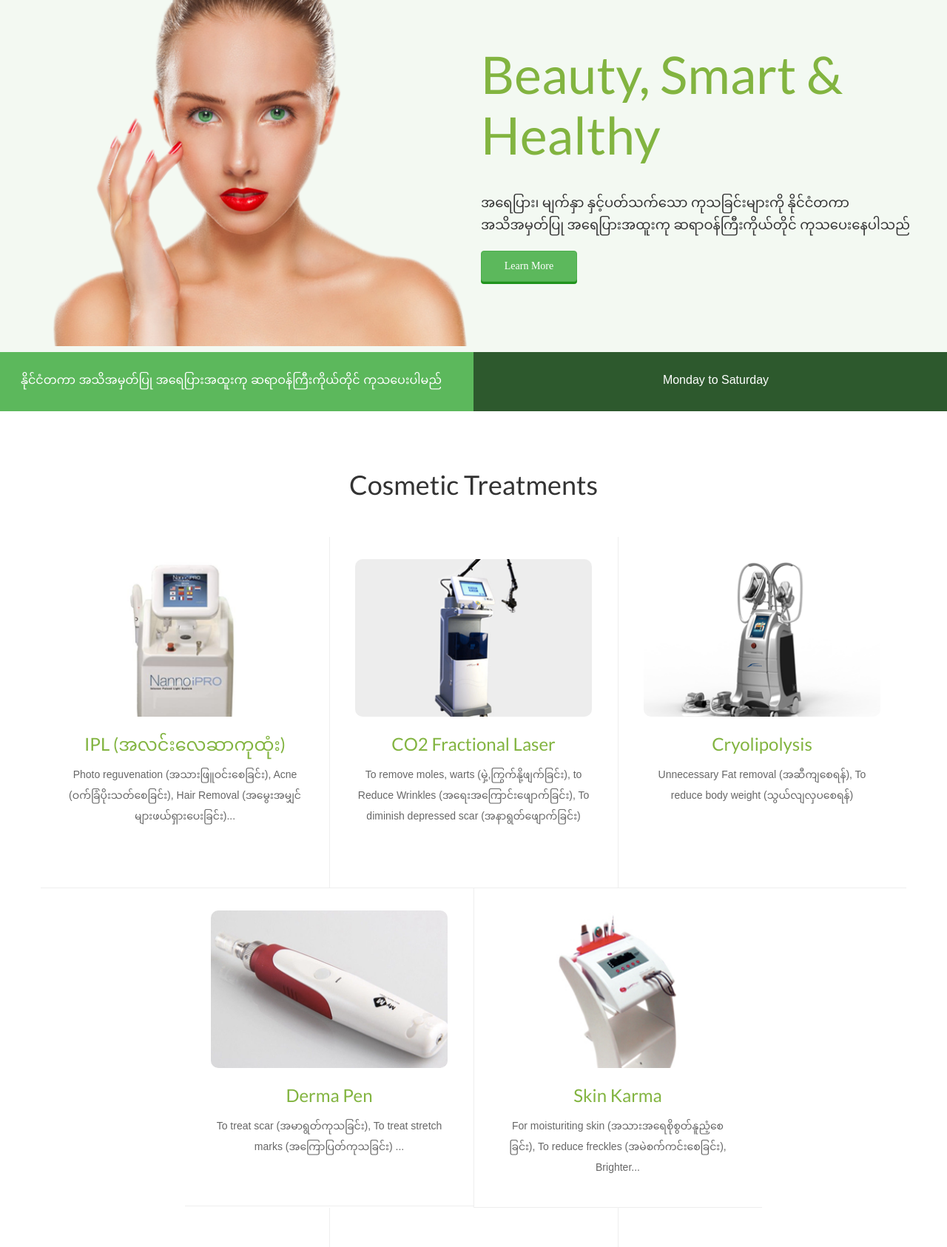
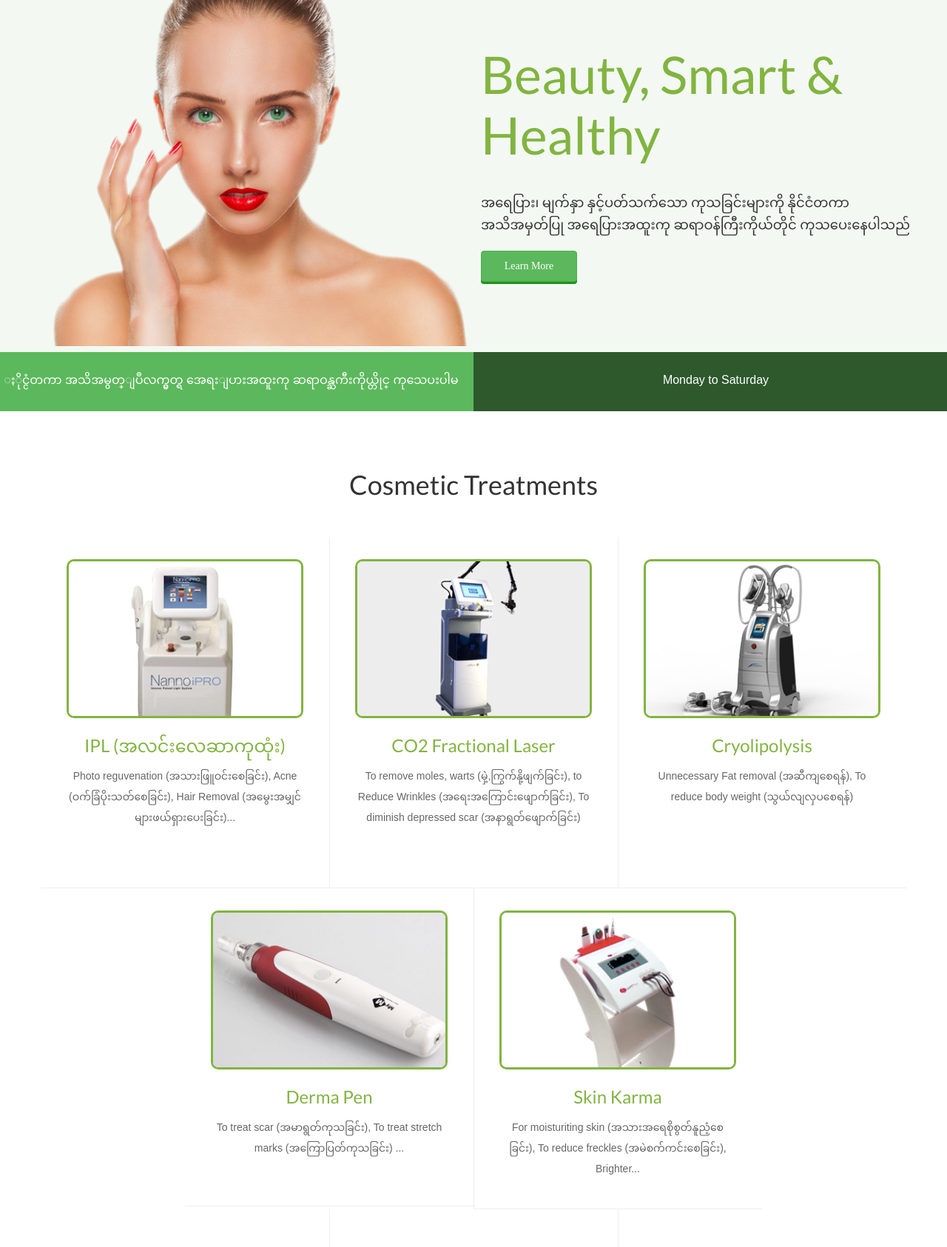
Before and after one commit to bn-static/angel, a PHP site: page / in a window 1280 px wide. Shown: the part 92-1778 px from the top of the page at 74% size. Run offline with PHP 8.4, Linux system fonts and the light colour scheme; some libraries are stand-ins or nearby versions; some web fonts are replaced.

Commit message:
fix thumb border

```diff
--- a/assets/css/style.css
+++ b/assets/css/style.css
@@ -124,6 +124,7 @@ p {
 .treatment-thumb img {
 	border-radius: 10px;
 	cursor: pointer;
+	border: 3px solid #82b440;
 }
 .lightGallery img {
 	cursor: pointer;
--- a/index.html
+++ b/index.html
@@ -96,7 +96,7 @@
     </div>
     <div class="top-highlight-bar row">
       <div class="certificate col-md-6">
-        <h2>နိုင်ငံတကာ အသိအမှတ်ပြု အရေပြားအထူးကု ဆရာဝန်ကြီးကိုယ်တိုင် ကုသပေးပါမည်</h2>
+        <h2>ႏိုင္ငံတကာ အသိအမွတ္ျပဳလက္မွတ္ရ အေရးျပားအထူးကု ဆရာဝန္ႀကီးကိုယ္တိုင္ ကုသေပးပါမည္</h2>
       </div>
       <div class="opening-hour col-md-6">
         <h2>Monday to Saturday</h2>
```
